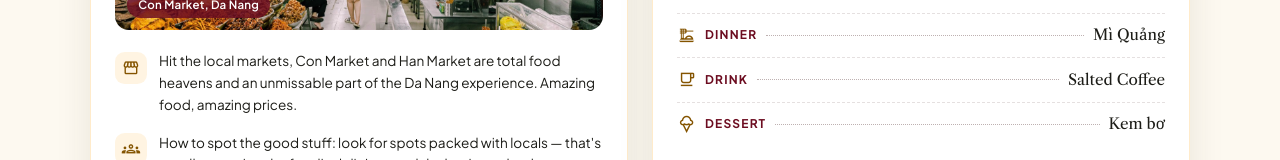
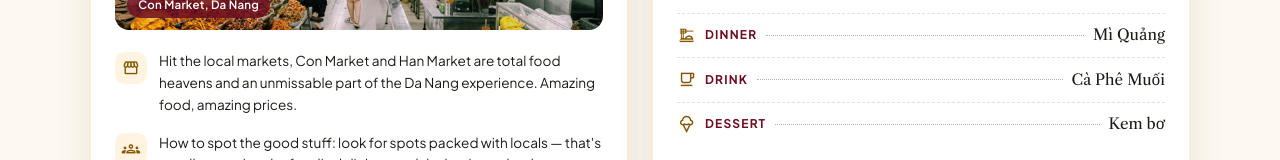
Before and after one commit to LightBlueJacketStudio/WedWeb, a React (Vite) app in the folder frontend/: page /travel_guide in a window 1280 px wide. Shown: the part 1893-2053 px from the top of the page. Built offline with nearby package versions, Linux system fonts and the light colour scheme.

Commit message:
Fixing RSVP submitting form

```diff
--- a/frontend/src/components/Rsvp.jsx
+++ b/frontend/src/components/Rsvp.jsx
@@ -115,6 +115,11 @@ function Rsvp() {
         body,
       })
       setStatus('submitted')
+      // Scroll to the very top of the page so the confirmation message is
+      // visible. At scroll 0 the sticky navbar sits in its natural spot with
+      // the message cleanly below it (scrolling the section into view instead
+      // would let the sticky navbar overlap the message).
+      window.scrollTo({ top: 0, behavior: 'smooth' })
     } catch (err) {
       console.error('RSVP submission failed', err)
       setStatus('error')
--- a/frontend/src/pages/TravelGuide.jsx
+++ b/frontend/src/pages/TravelGuide.jsx
@@ -25,7 +25,7 @@ const favoriteFoods = [
   { meal: "Appetizer", icon: "tapas", dish: "Bánh bèo" },
   { meal: "Lunch", icon: "lunch_dining", dish: "Bánh canh" },
   { meal: "Dinner", icon: "dinner_dining", dish: "Mì Quảng" },
-  { meal: "Drink", icon: "local_cafe", dish: "Salted Coffee" },
+  { meal: "Drink", icon: "local_cafe", dish: "Cà Phê Muối" },
   { meal: "Dessert", icon: "icecream", dish: "Kem bơ" },
 ]
 
```
